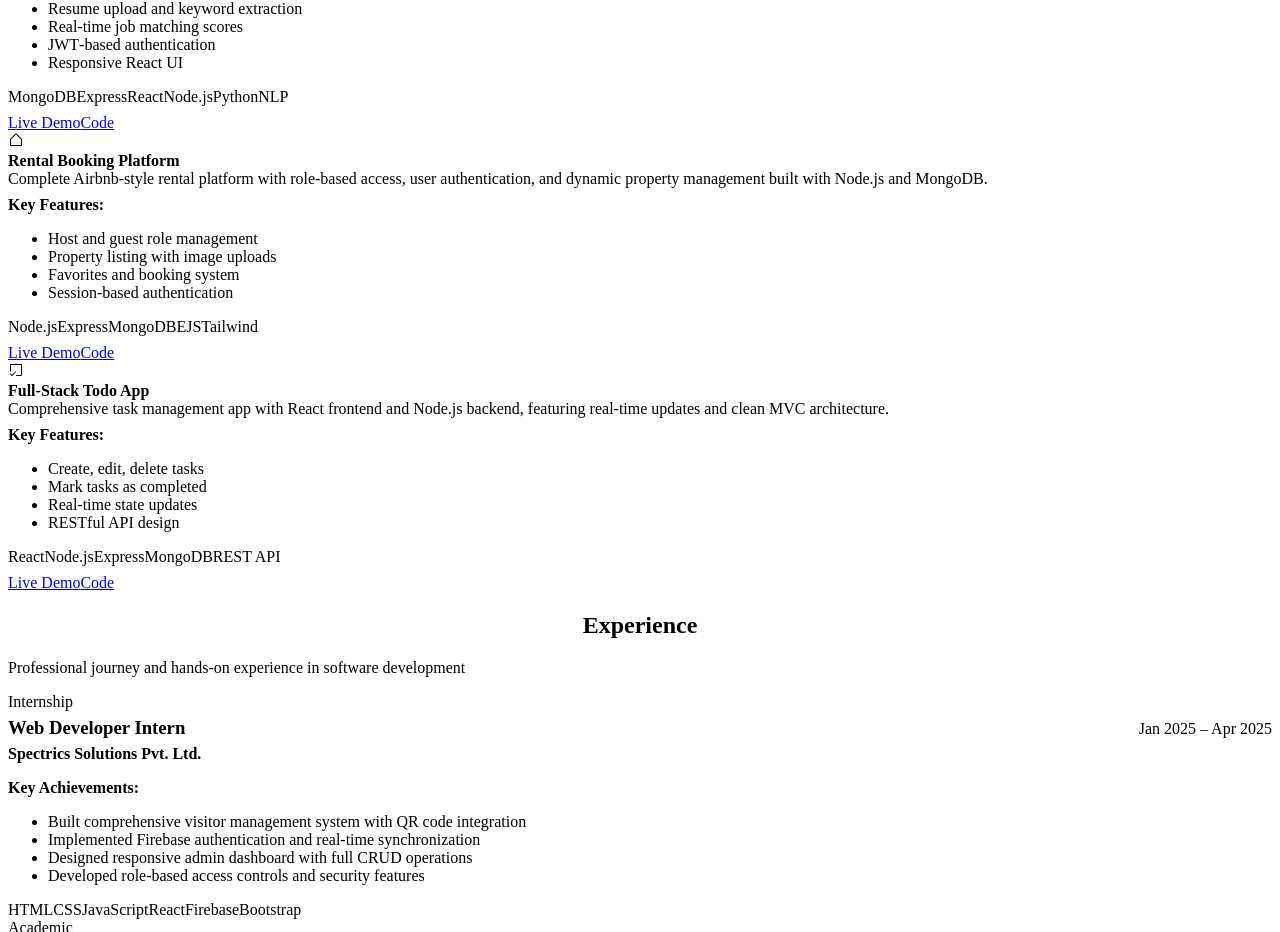
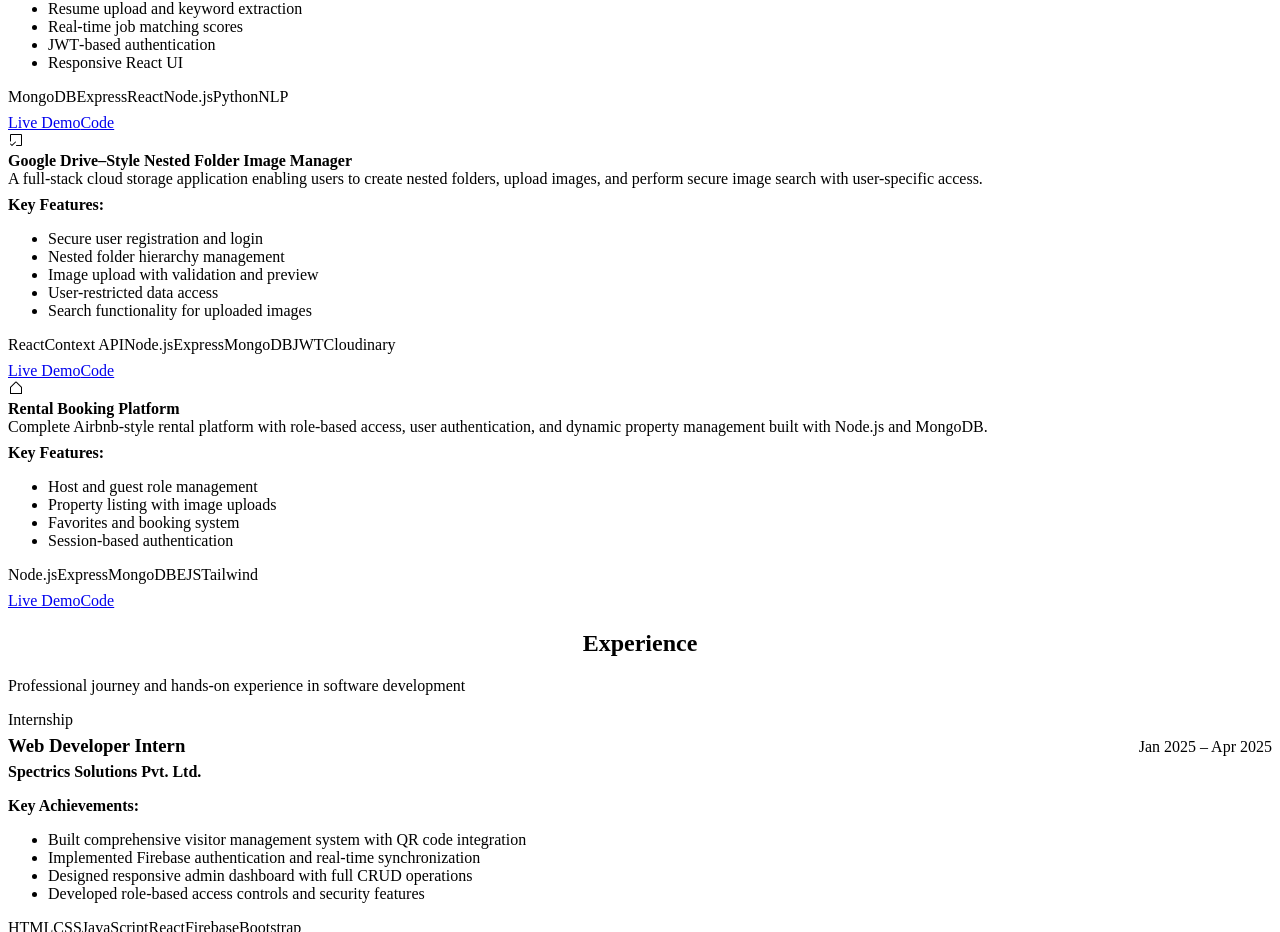
Before and after one commit to Maithili-007/portfolio, a React (Vite) app: page / in a window 1280 px wide. Shown: the part 1435-2367 px from the top of the page. Built offline with nearby package versions, Linux system fonts and the light colour scheme; the HTML template or start-up script is replaced by a standard one.

Commit message:
made changes

```diff
--- a/src/data.js
+++ b/src/data.js
@@ -49,6 +49,21 @@ export const data = {
       code: "https://github.com/Maithili-007/AiPowered-jobTracker"
     },
     {
+      title: "Google Drive–Style Nested Folder Image Manager ",
+      icon: "PiCheckSquareOffset",
+      desc: "A full-stack cloud storage application enabling users to create nested folders, upload images, and perform secure image search with user-specific access.",
+      features: [
+      "Secure user registration and login",
+      "Nested folder hierarchy management",
+      "Image upload with validation and preview",
+      "User-restricted data access",
+      "Search functionality for uploaded images"
+      ],
+      tech: ["React", "Context API", "Node.js", "Express", "MongoDB", "JWT", "Cloudinary"],
+      demo: "https://dobby-ads-assignment-flax.vercel.app/",
+      code: "https://github.com/Maithili-007/dobbyAds-assignment"
+    },
+    {
       title: "Rental Booking Platform",
       icon: "PiHouseSimple",
       desc: "Complete Airbnb‑style rental platform with role‑based access, user authentication, and dynamic property management built with Node.js and MongoDB.",
@@ -61,20 +76,6 @@ export const data = {
       tech: ["Node.js", "Express", "MongoDB", "EJS", "Tailwind"],
       demo: "#",
       code: "https://github.com/Maithili-007/-StayNest-airbnb-clone"
-    },
-    {
-      title: "Full‑Stack Todo App",
-      icon: "PiCheckSquareOffset",
-      desc: "Comprehensive task management app with React frontend and Node.js backend, featuring real‑time updates and clean MVC architecture.",
-      features: [
-        "Create, edit, delete tasks",
-        "Mark tasks as completed",
-        "Real‑time state updates",
-        "RESTful API design"
-      ],
-      tech: ["React", "Node.js", "Express", "MongoDB", "REST API"],
-      demo: "https://todolist-chi-woad.vercel.app",
-      code: "https://github.com/Maithili-007/todolist"
     }
   ],
   // Experience timeline
```
